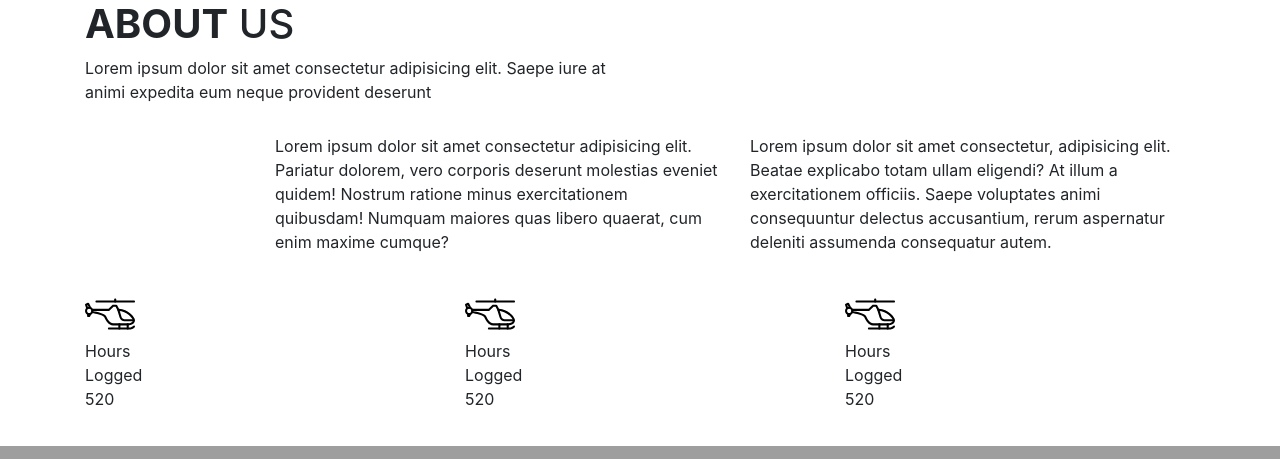
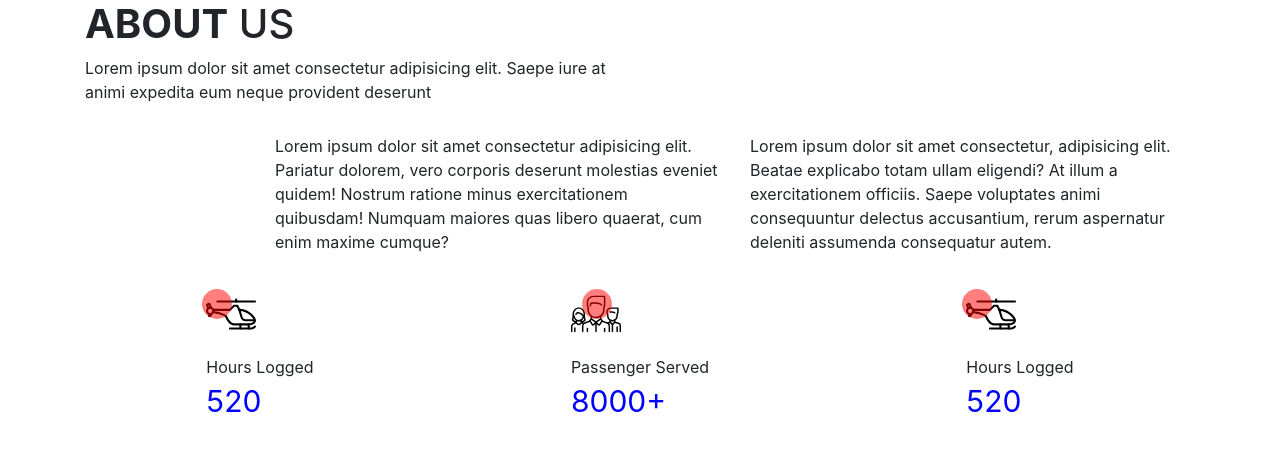
Before and after one commit to kusumghimire/Helicopter-Website, a PHP site: page / in a window 1280 px wide. Shown: the part 1040-1499 px from the top of the page. Run offline with PHP 8.4, Linux system fonts and the light colour scheme; some libraries are stand-ins or nearby versions.

Commit message:
circle with opacity 0.5 is created by its absolute-position

```diff
--- a/_includes/about-us.php
+++ b/_includes/about-us.php
@@ -28,23 +28,35 @@
     <div class="row">
       <div class="col-md-4 ">
         <div class="about-icons">
-          <img src=".\img\helicopter-icon.svg">
+          <figure>
+            <img src=".\img\helicopter-icon.svg">
+          </figure>
           <span class="pic-title">Hours Logged</span>
           <span class="pic-number">520</span>
+        </div>
+        <div class="circle">
+        </div>
+      </div>
+      <div class="col-md-4 ">
+        <div class="about-icons">
+          <figure>
+            <img src=".\img\team.svg">
+          </figure>
+          <span class="pic-title">Passenger Served</span>
+          <span class="pic-number">8000+</span>
+        </div>
+        <div class="circle">
         </div>
       </div>
       <div class="col-md-4">
         <div class="about-icons">
-          <img src=".\img\helicopter-icon.svg">
+          <figure>
+            <img src=".\img\helicopter-icon.svg">
+          </figure>
           <span class="pic-title">Hours Logged</span>
           <span class="pic-number">520</span>
         </div>
-      </div>
-      <div class="col-md-4">
-        <div class="about-icons">
-          <img src=".\img\helicopter-icon.svg">
-          <span class="pic-title">Hours Logged</span>
-          <span class="pic-number">520</span>
+        <div class="circle">
         </div>
       </div>
     </div>
--- a/css/_about-us.scss
+++ b/css/_about-us.scss
@@ -6,14 +6,44 @@
     }
   }
 }
-.icons{
+.icons {
   margin: 35px auto;
-  .about-icons{
-    width: 50px;
-    height: auto;
-    img{
-      width: 100%;
-      height: 100%;
+  .col-md-4 {
+    display: flex;
+    justify-content: center;
+    text-align: center;
+    align-items: center;
+    position: relative;
+    .about-icons {
+      display: flex;
+      flex-direction: column;
+      figure {
+        width: 50px;
+        height: auto;
+        img {
+          width: 100%;
+          height: 100%;
+        }
+      }
+      .pic-title {
+        width: 100%;
+      }
+      .pic-number {
+        width: 40%;
+        color: blue;
+        font-size: 30px;
+      }
+    }
+    .circle {
+      height: 30px;
+      width: 30px;
+      border-radius: 50%;
+      position: absolute;
+      color: red;
+      background: red;
+      top: 0;
+      left: 132px;
+      opacity: 0.5;
     }
   }
 }
--- a/css/style.css
+++ b/css/style.css
@@ -157,13 +157,59 @@ body {
   margin: 35px auto;
 }
 
-.icons .about-icons {
+.icons .col-md-4 {
+  display: -webkit-box;
+  display: -ms-flexbox;
+  display: flex;
+  -webkit-box-pack: center;
+      -ms-flex-pack: center;
+          justify-content: center;
+  text-align: center;
+  -webkit-box-align: center;
+      -ms-flex-align: center;
+          align-items: center;
+  position: relative;
+}
+
+.icons .col-md-4 .about-icons {
+  display: -webkit-box;
+  display: -ms-flexbox;
+  display: flex;
+  -webkit-box-orient: vertical;
+  -webkit-box-direction: normal;
+      -ms-flex-direction: column;
+          flex-direction: column;
+}
+
+.icons .col-md-4 .about-icons figure {
   width: 50px;
   height: auto;
 }
 
-.icons .about-icons img {
+.icons .col-md-4 .about-icons figure img {
   width: 100%;
   height: 100%;
 }
+
+.icons .col-md-4 .about-icons .pic-title {
+  width: 100%;
+}
+
+.icons .col-md-4 .about-icons .pic-number {
+  width: 40%;
+  color: blue;
+  font-size: 30px;
+}
+
+.icons .col-md-4 .circle {
+  height: 30px;
+  width: 30px;
+  border-radius: 50%;
+  position: absolute;
+  color: red;
+  background: red;
+  top: 0;
+  left: 132px;
+  opacity: 0.5;
+}
 /*# sourceMappingURL=style.css.map */
```
Also changed, not shown: img/team.svg (added), 1 other file.
